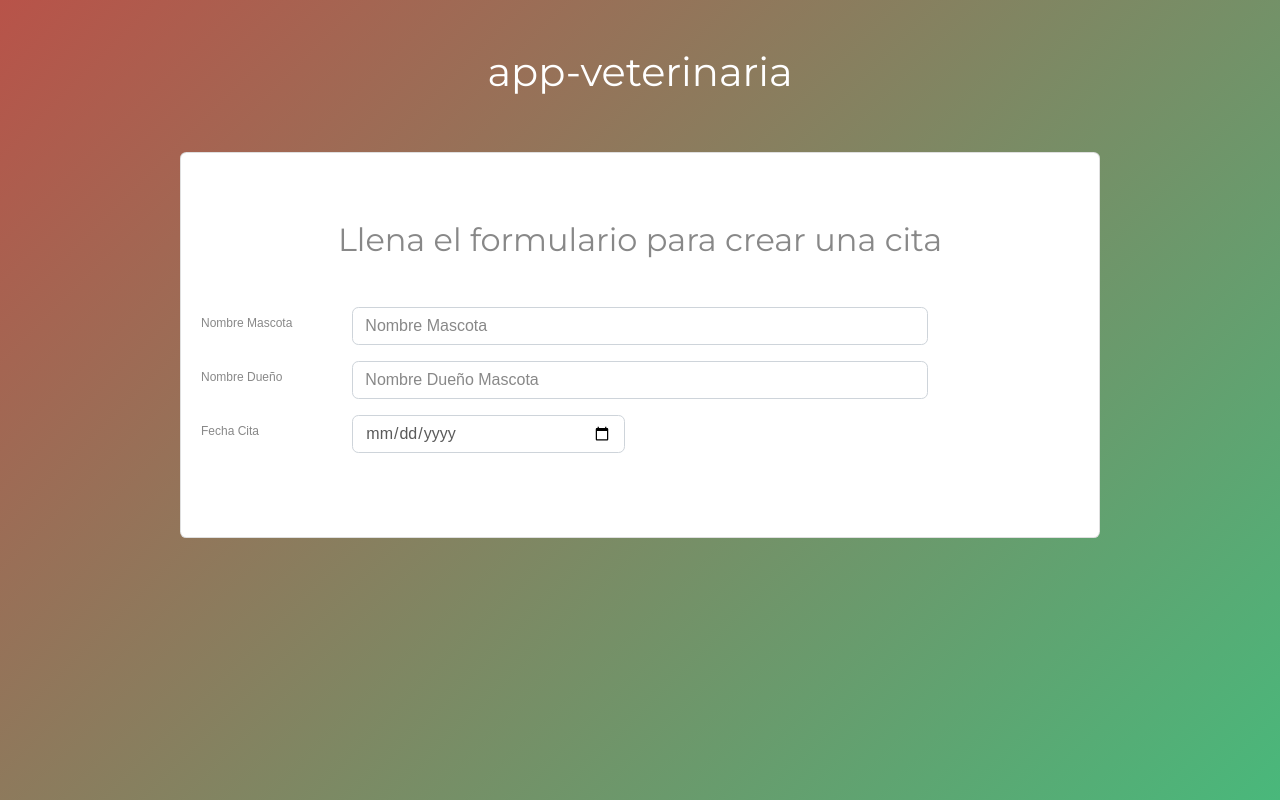
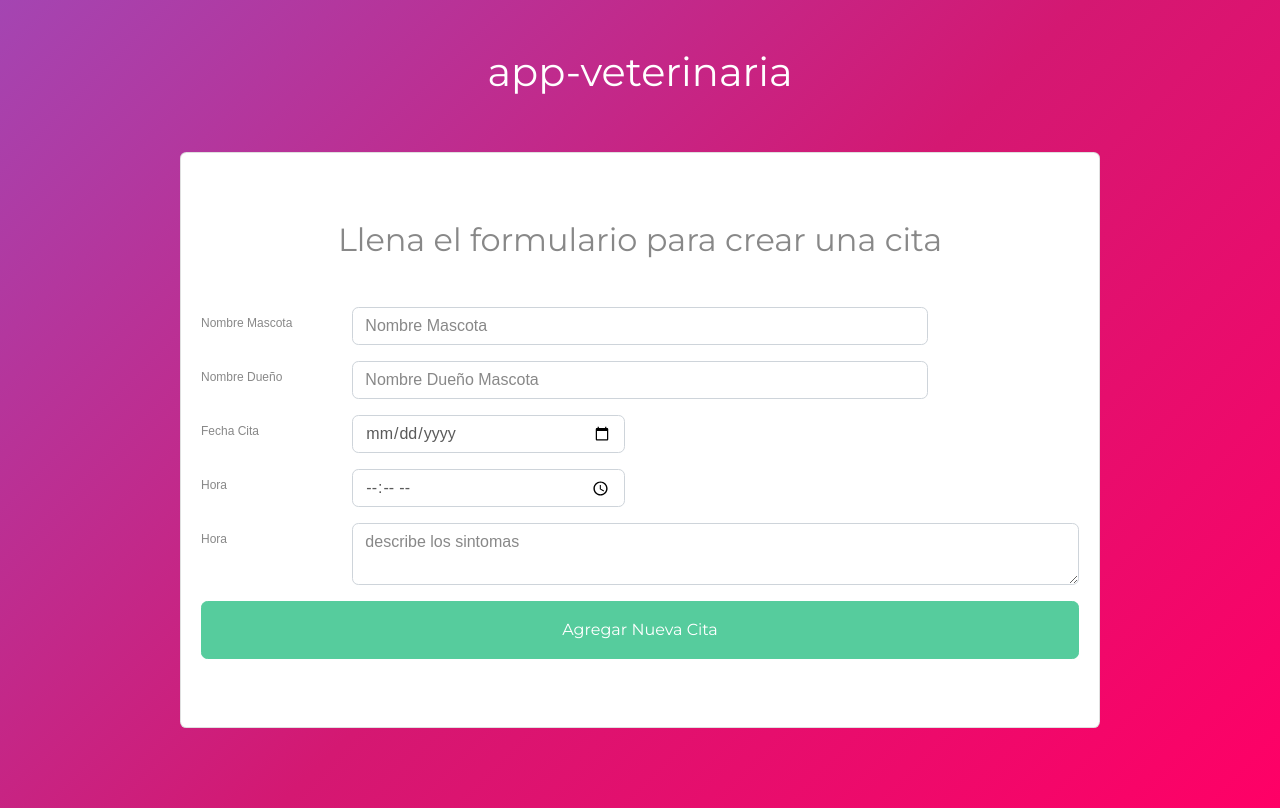
Before and after one commit to lccarelli/app-veterinaria, a React (Create React App) app: page / in a window 1280 px wide. Built offline with nearby package versions, Linux system fonts and the light colour scheme.

Commit message:
estructura del formulario

```diff
--- a/src/components/NuevaCita.js
+++ b/src/components/NuevaCita.js
@@ -6,9 +6,7 @@ class NuevaCita extends Component {
         return (
             <div className = "card mt-5 py-5">
                 <div className ="card-body">
-                    <h2 className = "card-title text-center mb-5">
-                        Llena el formulario para crear una cita
-                    </h2>
+                    <h2 className = "card-title text-center mb-5">Llena el formulario para crear una cita</h2>
 
                     <form>
                        <div className = "form-group row">
@@ -52,6 +50,37 @@ class NuevaCita extends Component {
                            </div>
                        </div>
 
+                       <div className = "form-group row">
+                           <label className = "col-sm-4 col-lg-2 col-form-label">
+                               Hora
+                           </label>
+                           <div className = "col-sm-8 col-lg-4">
+                               <input
+                                    type="time"
+                                    className="form-control"
+                                    name="hora-cita"
+                                    />
+                           </div>
+                       </div>
+
+                       <div className = "form-group row">
+                           <label className = "col-sm-4 col-lg-2 col-form-label">
+                               Hora
+                           </label>
+                           <div className = "col-sm-8 col-lg-10">
+                               <textarea
+                                className = "form-control"
+                                name = "sintomas"
+                                placeholder = "describe los sintomas"
+                               ></textarea>
+                           </div>
+                       </div>
+
+                       <input
+                        type = "submit"
+                        className = "py-3 mt-2 btn btn-success btn-block"
+                        value = "Agregar Nueva Cita"/>
+
                     </form>
                 </div>
 
--- a/src/index.css
+++ b/src/index.css
@@ -5,7 +5,7 @@ body {
   margin: 0;
   padding: 0;
   font-family: sans-serif;
-  background-image: linear-gradient(-225deg, #B85349 0%, #49B87B 100%, #206B42 52%);
+  background-image: linear-gradient(-225deg, #A445B2 0%, #D41872 52%, #FF0066 100%);
   min-height: 100%;
   padding-bottom: 5rem;
 }
```
